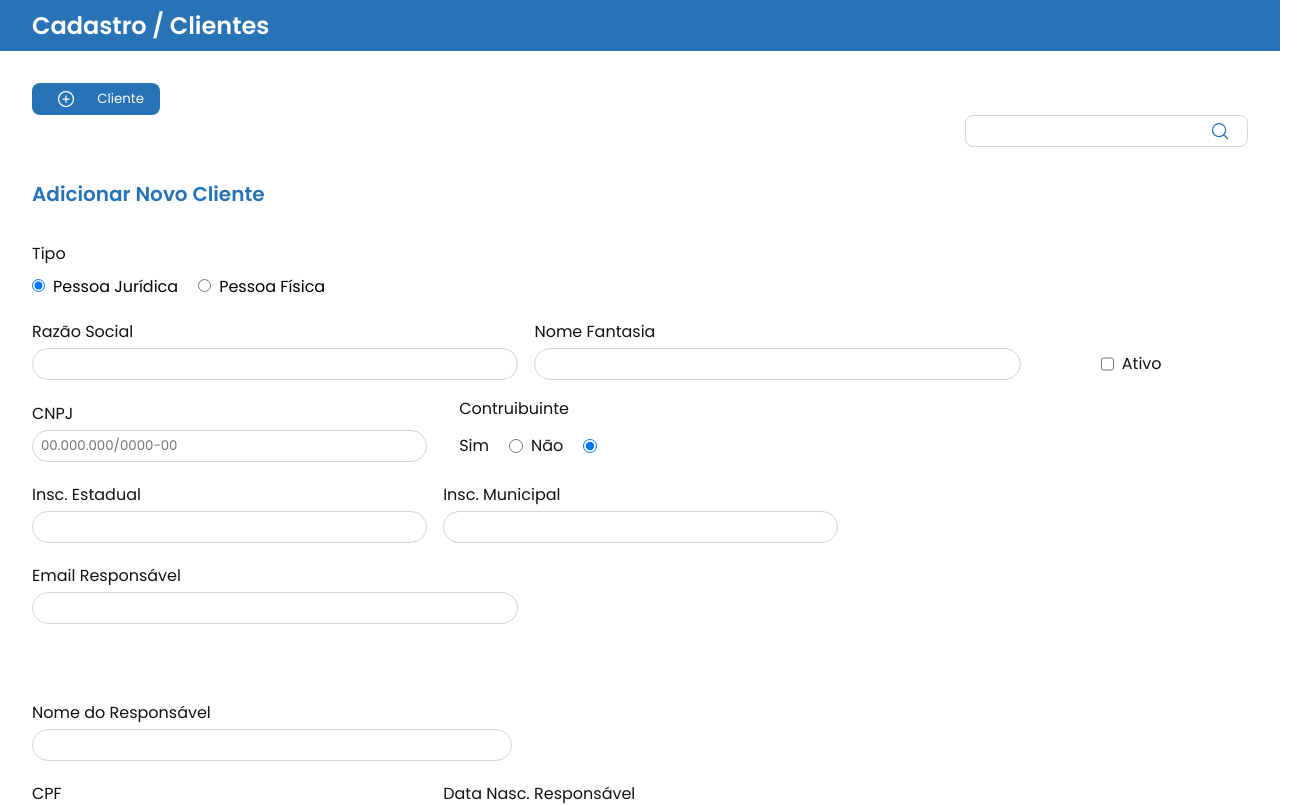
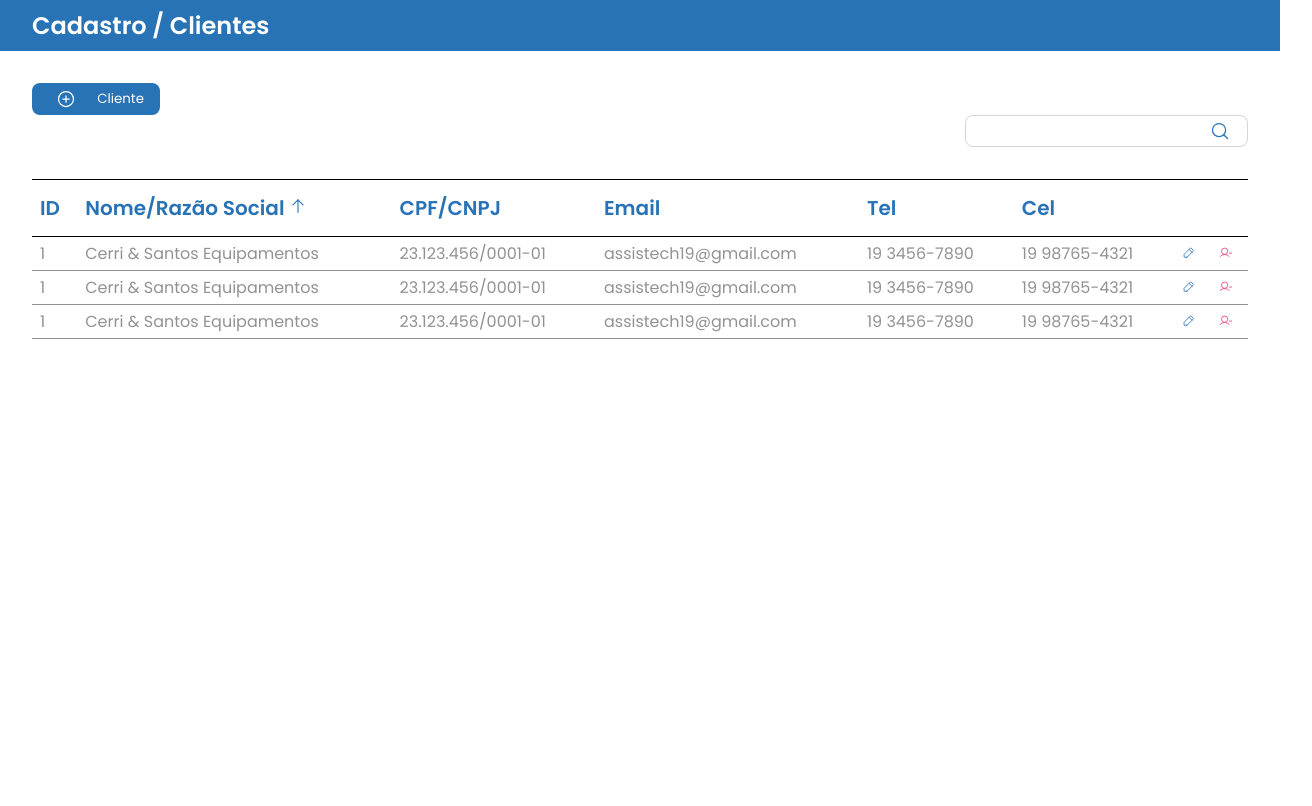
Before and after one commit to thiago-mfernandes/Teste-Pratico-Intesis, a React (Create React App) app in the folder intesis/: page / in a window 1280 px wide. Shown: the top 806 px of the page, 1312 px wide, since content can reach past the window. Built offline with nearby package versions, Linux system fonts and the light colour scheme.

Commit message:
roteamento

```diff
--- a/intesis/package.json
+++ b/intesis/package.json
@@ -6,6 +6,7 @@
     "phosphor-react": "^1.4.1",
     "react": "^18.2.0",
     "react-dom": "^18.2.0",
+    "react-router-dom": "^6.4.2",
     "react-scripts": "5.0.1",
     "styled-components": "^5.3.6",
     "web-vitals": "^2.1.4"
--- a/intesis/src/App.tsx
+++ b/intesis/src/App.tsx
@@ -2,33 +2,19 @@ import { Formulario } from './components/Formulario';
 import { Header } from './components/Header';
 import { TabelaClientes } from './components/TabelaClientes';
 import { GlobalStyle } from './styles/global';
-import { MagnifyingGlass, PlusCircle } from 'phosphor-react';
-
-import { Container, BotaoAdicionar, ContainerSearch } from './styles';
-
+import {  BrowserRouter, Routes, Route } from "react-router-dom";
 
 export default function App() {
   return (
-    <div className="App">
-      <GlobalStyle />
-      <Header />
-
-      <Container>
-        <BotaoAdicionar>
-          <PlusCircle size={20}/>
-          Cliente
-        </BotaoAdicionar> {/**enviar para cadastro */}
-
-        <ContainerSearch>
-          <label htmlFor="search">
-            <MagnifyingGlass color='#2873B6' size={20}/>
-          </label>
-          <input type="search" id="search"/>
-        </ContainerSearch>
-      </Container>
-
-      {/*<TabelaClientes /> */}
-      <Formulario />
-    </div>
+    <>
+      <BrowserRouter>
+        <GlobalStyle />
+        <Header />
+        <Routes>
+          <Route path='/' element={ <TabelaClientes /> }/>
+          <Route path='novoCliente' element={ <Formulario /> } />
+        </Routes>
+      </BrowserRouter>
+    </>
   );
 }
--- a/intesis/src/components/TabelaClientes/index.tsx
+++ b/intesis/src/components/TabelaClientes/index.tsx
@@ -1,8 +1,26 @@
-import { Table } from './styles';
-import { PencilSimple, UserMinus, ArrowUp } from 'phosphor-react';
+import { Table, Container, BotaoAdicionar, ContainerSearch } from './styles';
+import { PencilSimple, UserMinus, ArrowUp, PlusCircle, MagnifyingGlass } from 'phosphor-react';
+import { Link } from 'react-router-dom';
 
 export function TabelaClientes() {
   return (
+    <>
+      <Container>
+        <Link to="/novoCliente">
+          <BotaoAdicionar>
+            <PlusCircle size={20}/>
+            Cliente
+          </BotaoAdicionar>
+        </Link>
+
+        <ContainerSearch>
+          <label htmlFor="search">
+            <MagnifyingGlass color='#2873B6' size={20}/>
+          </label>
+          <input type="search" id="search"/>
+        </ContainerSearch>
+      </Container>
+
       <Table>
         <thead>
           <tr>
@@ -76,5 +94,6 @@ export function TabelaClientes() {
 
         </tbody>
       </Table>
+    </>
   );
 }
--- a/intesis/src/components/TabelaClientes/styles.ts
+++ b/intesis/src/components/TabelaClientes/styles.ts
@@ -28,3 +28,65 @@ export const Table = styled.table`
     background-color: transparent;
   }
 `;
+
+export const Container = styled.div`
+  display: flex;
+  flex-direction: column;
+  align-items: center;
+  justify-content: space-between;
+  width: 100%;
+  position: relative;
+  margin-bottom: 2rem;
+
+  a {
+    align-self: flex-start;
+    text-decoration: none;
+  }
+`;
+
+export const ContainerSearch = styled.div`
+  position: relative;
+  align-self: flex-end;
+
+  label {
+    position: absolute;
+    right: 50px;
+    top: 0.4rem;
+  }
+
+  input {
+    border-radius: 8px;
+    border: 1px solid var(--input);
+    margin-right: 2rem;
+    height: 2rem;
+    padding: 0.25rem 0.75rem;
+
+    &:focus {
+      outline: var(--textTable);
+    }
+  }
+`;
+
+export const BotaoAdicionar = styled.button`
+  background-color: var(--blue);
+  border: none;
+  border-radius: 8px;
+  width: 8rem;
+  height: 2rem;
+  display: flex;
+  align-items: center;
+  justify-content: space-between;
+  color: #fff;
+  margin-top: 2rem;
+  margin-left: 2rem;
+  align-self: flex-start;
+  padding: 0 1rem;
+  transition: background-color .1s;
+  &:hover {
+    background-color: var(--blue-light);
+  }
+
+  & svg {
+    margin: 0 0.5rem;
+  }
+`;
--- a/intesis/src/styles.ts
+++ /dev/null
@@ -1,58 +0,0 @@
-import styled from 'styled-components';
-
-export const Container = styled.div`
-  display: flex;
-  flex-direction: column;
-  align-items: center;
-  justify-content: space-between;
-  width: 100%;
-  position: relative;
-  margin-bottom: 2rem;
-`;
-
-export const ContainerSearch = styled.div`
-  position: relative;
-  align-self: flex-end;
-
-  label {
-    position: absolute;
-    right: 50px;
-    top: 0.4rem;
-  }
-
-  input {
-    border-radius: 8px;
-    border: 1px solid var(--input);
-    margin-right: 2rem;
-    height: 2rem;
-    padding: 0.25rem 0.75rem;
-
-    &:focus {
-      outline: var(--textTable);
-    }
-  }
-`;
-
-export const BotaoAdicionar = styled.button`
-  background-color: var(--blue);
-  border: none;
-  border-radius: 8px;
-  width: 8rem;
-  height: 2rem;
-  display: flex;
-  align-items: center;
-  justify-content: space-between;
-  color: #fff;
-  margin-top: 2rem;
-  margin-left: 2rem;
-  align-self: flex-start;
-  padding: 0 1rem;
-  transition: background-color .1s;
-  &:hover {
-    background-color: var(--blue-light);
-  }
-
-  & svg {
-    margin: 0 0.5rem;
-  }
-`;
```
Also changed, not shown: 1 other file (tests, documents, lock files or other folders). Lines whose indentation alone changed are shown as unchanged.
